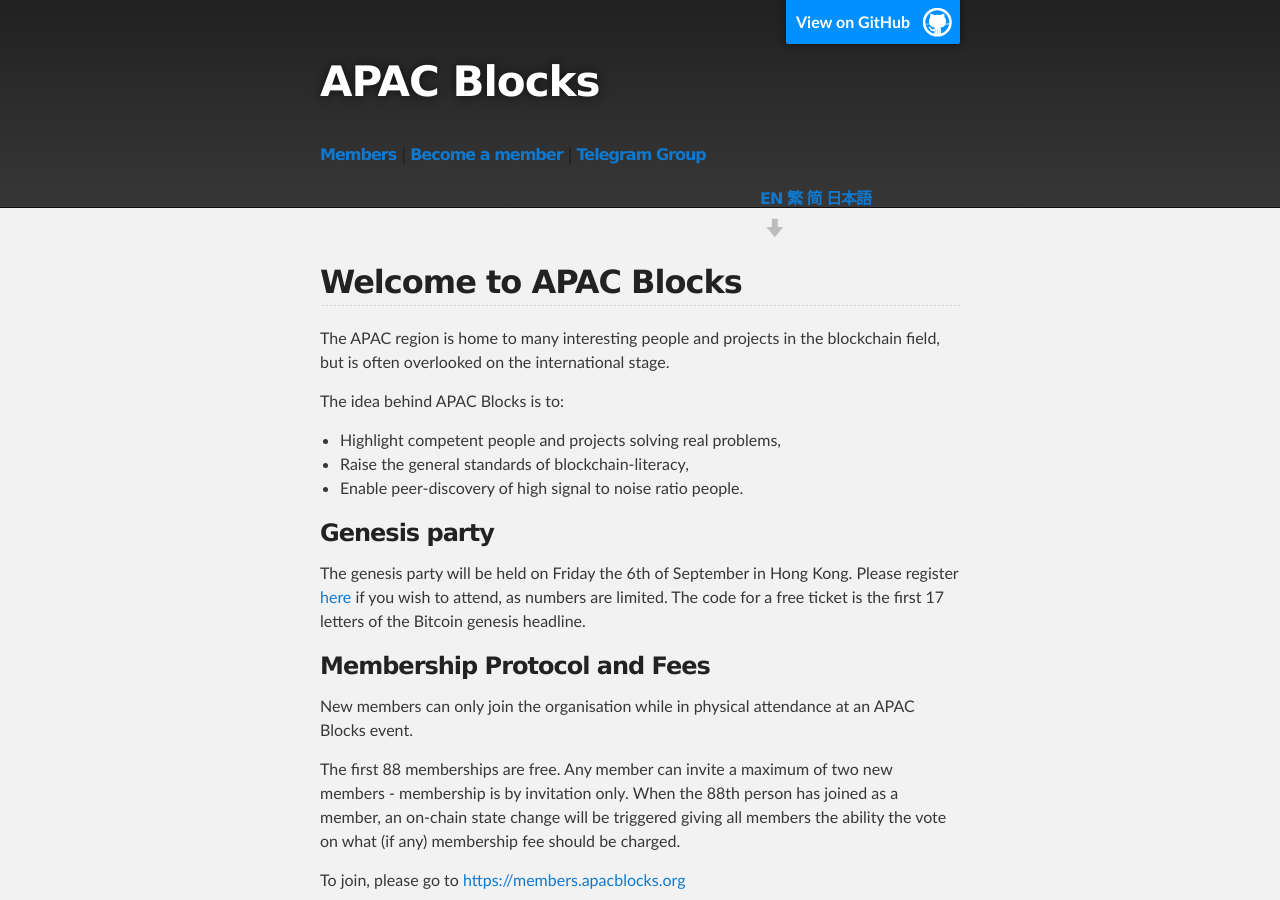
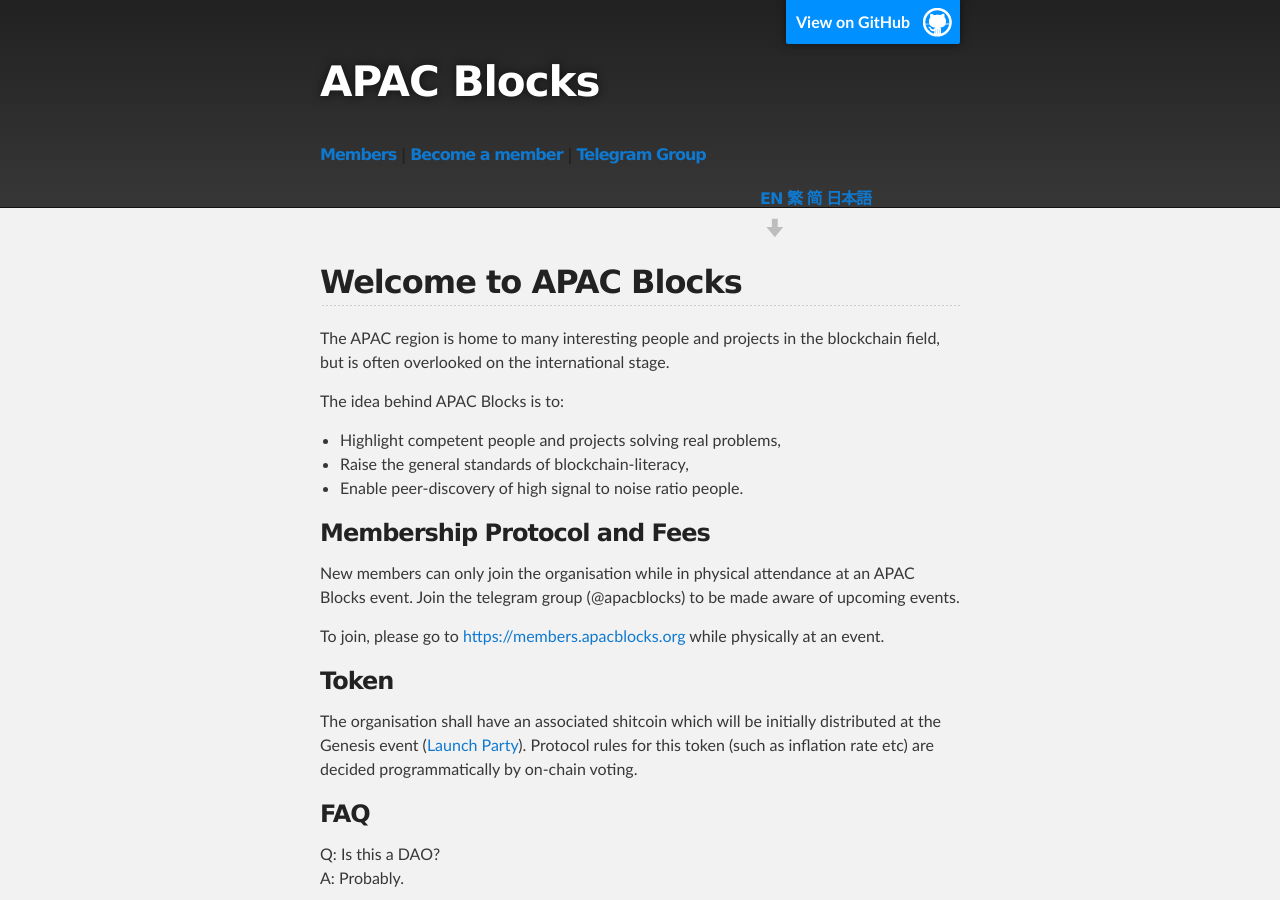
Before and after one commit to apacblocks/apacblocks.org, a Jekyll site: the page built from index.md, in a window 1280 px wide and 900 px high. Built offline with Jekyll 4.4.1, drawn with Linux system fonts in a browser that asks for light colours; the repository's description, which GitHub fills in, is left out; our own code applies the rules of GitHub Pages for plain Markdown files.

Commit message:
Update index.md

```diff
--- a/index.md
+++ b/index.md
@@ -11,17 +11,11 @@ The idea behind APAC Blocks is to:
 - Raise the general standards of blockchain-literacy,
 - Enable peer-discovery of high signal to noise ratio people.
 
-### Genesis party
-The genesis party will be held on Friday the 6th of September in Hong Kong.
-Please register [here](https://www.eventbrite.com/e/apac-blockchain-association-launch-party-tickets-70731219983) if you wish to attend, as numbers are limited. The code for a free ticket is the first 17 letters of the Bitcoin genesis headline.
-
 ### Membership Protocol and Fees
 
-New members can only join the organisation while in physical attendance at an APAC Blocks event.
+New members can only join the organisation while in physical attendance at an APAC Blocks event. Join the telegram group (@apacblocks) to be made aware of upcoming events.
 
-The first 88 memberships are free. Any member can invite a maximum of two new members - membership is by invitation only. When the 88th person has joined as a member, an on-chain state change will be triggered giving all members the ability the vote on what (if any) membership fee should be charged.
-
-To join, please go to [https://members.apacblocks.org](https://members.apacblocks.org)
+To join, please go to [https://members.apacblocks.org](https://members.apacblocks.org) while physically at an event.
 
 ### Token
 
```
